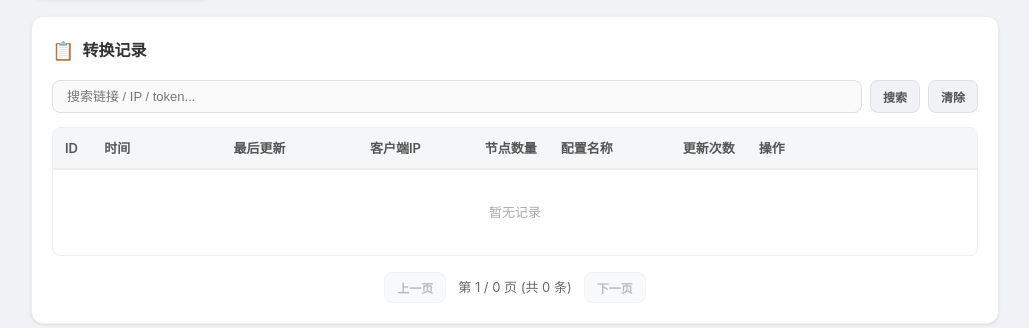
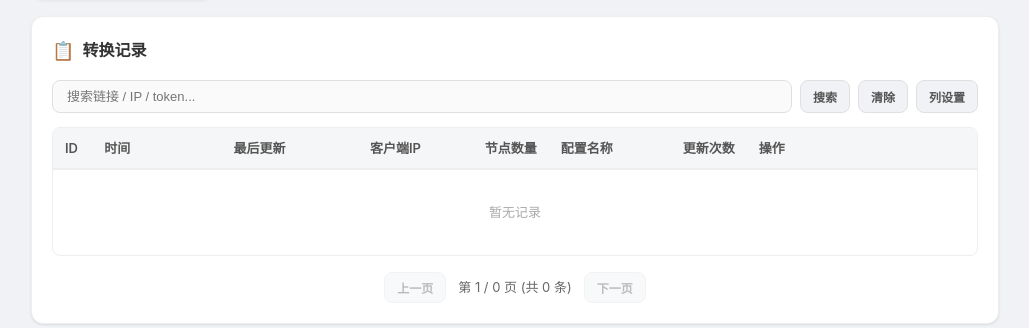
Before and after one commit to saeson001/vless2clash, a Flask app: page /manage in a window 1280 px wide. Shown: the part 419-747 px from the top of the page, without its empty margins (125-1154 px from the left). Run offline with Flask 3, Linux system fonts and the light colour scheme; the visitor is signed in with stand-in values (Sample User, id 1); data that the repository does not hold is empty.

Commit message:
v1.6.13: customizable column visibility (hide 时间 by default)

```diff
--- a/templates/manage.html
+++ b/templates/manage.html
@@ -94,6 +94,16 @@
                     <input type="text" id="search-input" placeholder="搜索链接 / IP / token..." class="filter-input">
                     <button class="btn btn-small" onclick="loadRecords()">搜索</button>
                     <button class="btn btn-small btn-secondary" onclick="clearFilters()">清除</button>
+                    <button class="btn btn-small btn-secondary" onclick="toggleColumnPanel()">列设置</button>
+                    <div id="column-panel" class="column-panel" style="display:none;">
+                        <div class="column-panel-title">显示列</div>
+                        <label><input type="checkbox" data-col="created" onchange="toggleColumn(this)"> 时间</label>
+                        <label><input type="checkbox" data-col="updated" onchange="toggleColumn(this)" checked> 最后更新</label>
+                        <label><input type="checkbox" data-col="ip" onchange="toggleColumn(this)" checked> 客户端IP</label>
+                        <label><input type="checkbox" data-col="nodes" onchange="toggleColumn(this)" checked> 节点数量</label>
+                        <label><input type="checkbox" data-col="name" onchange="toggleColumn(this)" checked> 配置名称</label>
+                        <label><input type="checkbox" data-col="count" onchange="toggleColumn(this)" checked> 更新次数</label>
+                    </div>
                 </div>
 
                 <div class="table-wrapper">
@@ -101,12 +111,12 @@
                         <thead>
                             <tr>
                                 <th style="width:40px;">ID</th>
-                                <th style="width:160px;">时间</th>
-                                <th style="width:160px;">最后更新</th>
-                                <th style="width:130px;">客户端IP</th>
-                                <th style="width:60px;">节点数量</th>
-                                <th style="width:140px;">配置名称</th>
-                                <th style="width:70px;">更新次数</th>
+                                <th style="width:160px;" data-col="created">时间</th>
+                                <th style="width:160px;" data-col="updated">最后更新</th>
+                                <th style="width:130px;" data-col="ip">客户端IP</th>
+                                <th style="width:60px;" data-col="nodes">节点数量</th>
+                                <th style="width:140px;" data-col="name">配置名称</th>
+                                <th style="width:70px;" data-col="count">更新次数</th>
                                 <th style="width:300px;">操作</th>
                             </tr>
                         </thead>
```
